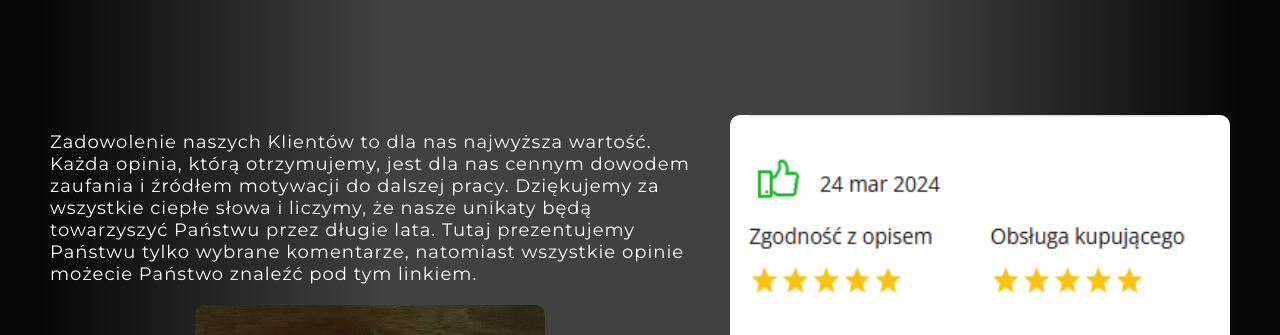
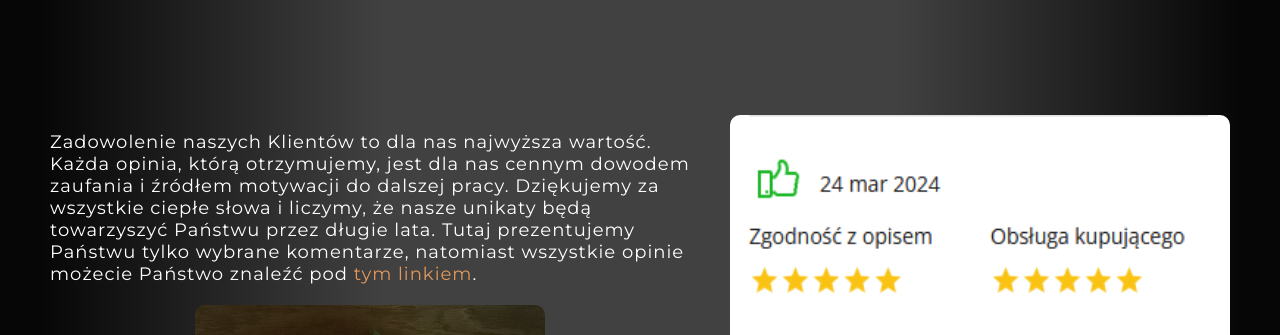
Before and after one commit to jkbednarczyk/subc, a React (Create React App) app: page /aboutUs in a window 1280 px wide. Shown: the part 660-995 px from the top of the page. Built offline with nearby package versions, Linux system fonts and the light colour scheme; a web font is replaced by a local one.

Commit message:
SUBC-0018 Add link to comments on allegro

```diff
--- a/src/components/aboutUs/AboutUsPage.component.tsx
+++ b/src/components/aboutUs/AboutUsPage.component.tsx
@@ -5,6 +5,8 @@ import { useState, useEffect } from 'react';
 import { PhotoService } from './PhotoService.service';
 import Teacups from '../../assets/images/about_us.jpg';
 import Dog from '../../assets/images/about_us_2.jpg';
+import { NavLink } from 'react-router-dom';
+import { CustomLink } from '../common/CustomLink';
 
 export const AboutUsPage = () => {
     const [images, setImages] = useState([]);
@@ -51,7 +53,12 @@ export const AboutUsPage = () => {
             <h1>{translate("ABOUT_US_PAGE.CUSTOMERS")}</h1>
             <div className="about_us_content_container">
                 <div className="about_us_comments_intro">
-                    <p>{translate("ABOUT_US_PAGE.CUSTOMERS_TEXT")}</p>
+                    <p>
+                        {translate("ABOUT_US_PAGE.CUSTOMERS_TEXT")}
+                        <NavLink to = {CustomLink.allegroComments} target="_blank">
+                            {translate("ABOUT_US_PAGE.COMMENTS_LINK")}
+                        </NavLink>.
+                    </p>
                     <figure className="about_us_image_wrapper">
                             <img src={Dog} alt="" className="about_us_photo"/>
                     </figure>
--- a/src/components/aboutUs/AboutUsPage.css
+++ b/src/components/aboutUs/AboutUsPage.css
@@ -21,6 +21,10 @@
         display: flex;
         flex-direction: column;
         align-items: center;
+    }
+
+    a {
+        color: var(--first-color);
     }
 
     .about_us_comments_intro figure.about_us_image_wrapper {
@@ -91,7 +95,7 @@
 
 @media (max-width: 780px) {
     .about_us {
-        height: 1800px;
+        height: 2800px;
     }
 
     .about_us_content_container {
--- a/src/lang/en-gb.json
+++ b/src/lang/en-gb.json
@@ -42,7 +42,8 @@
         "APPROACH": "As a family business, we strive to make every customer feel special. We provide a personalized approach and secure packaging for our shipments, so you can be confident that your purchases will arrive in perfect condition!",
         "INVITATION": "We invite you to explore our collection and join us in the search for unique items that will become a part of your life. Thank you for being with us!",
         "CUSTOMERS": "Satisfied Customers",
-        "CUSTOMERS_TEXT": "The satisfaction of our customers is our highest value. Every opinion we receive is a valuable proof of trust and a source of motivation for further work. Thank you for all the warm words and we hope that our unique items will accompany you for many years. Here we present you only selected comments, but you can find all opinions at this link."
+        "CUSTOMERS_TEXT": "The satisfaction of our customers is our highest value. Every opinion we receive is a valuable proof of trust and a source of motivation for further work. Thank you for all the warm words and we hope that our unique items will accompany you for many years. Here we present you only selected comments, but you can find all opinions at ",
+        "COMMENTS_LINK": "tym linkiem"
     },
 
     "PURCHASE": {
--- a/src/lang/pl-gb.json
+++ b/src/lang/pl-gb.json
@@ -42,7 +42,8 @@
         "APPROACH": "Jako rodzinna firma, dbamy o to, aby każdy klient czuł się u nas wyjątkowo. Zapewniamy indywidualne podejście oraz bezpieczne pakowanie naszych przesyłek abyście Państwo mogli mieć pewność, że  zakupione przedmioty dotrą do Państwa w idealnym stanie!",
         "INVITATION": "Zapraszamy do odkrywania naszej kolekcji i wspólnego poszukiwania unikatów, które staną się częścią Waszego życia. Dziękujemy, że jesteście z nami!",
         "CUSTOMERS": "Zadowoleni Klienci",
-        "CUSTOMERS_TEXT": "Zadowolenie naszych Klientów to dla nas najwyższa wartość. Każda opinia, którą otrzymujemy, jest dla nas cennym dowodem zaufania i źródłem motywacji do dalszej pracy. Dziękujemy za wszystkie ciepłe słowa i liczymy, że nasze unikaty będą towarzyszyć Państwu przez długie lata. Tutaj prezentujemy Państwu tylko wybrane komentarze, natomiast wszystkie opinie możecie Państwo znaleźć pod tym linkiem."
+        "CUSTOMERS_TEXT": "Zadowolenie naszych Klientów to dla nas najwyższa wartość. Każda opinia, którą otrzymujemy, jest dla nas cennym dowodem zaufania i źródłem motywacji do dalszej pracy. Dziękujemy za wszystkie ciepłe słowa i liczymy, że nasze unikaty będą towarzyszyć Państwu przez długie lata. Tutaj prezentujemy Państwu tylko wybrane komentarze, natomiast wszystkie opinie możecie Państwo znaleźć pod ",
+        "COMMENTS_LINK": "tym linkiem"
     },
 
     "PURCHASE": {
```
